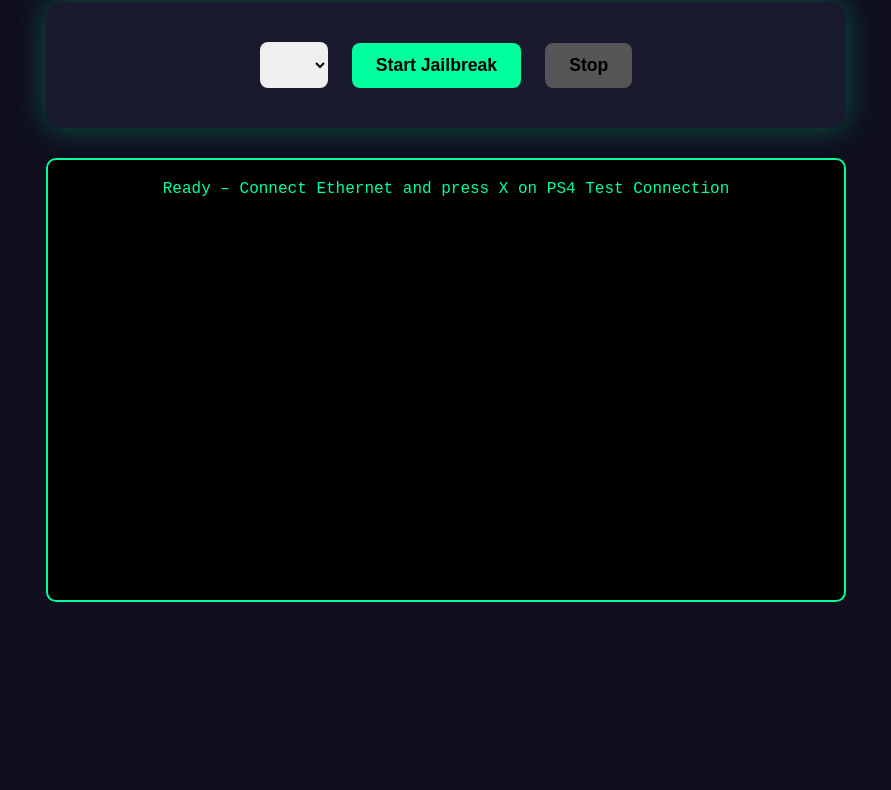
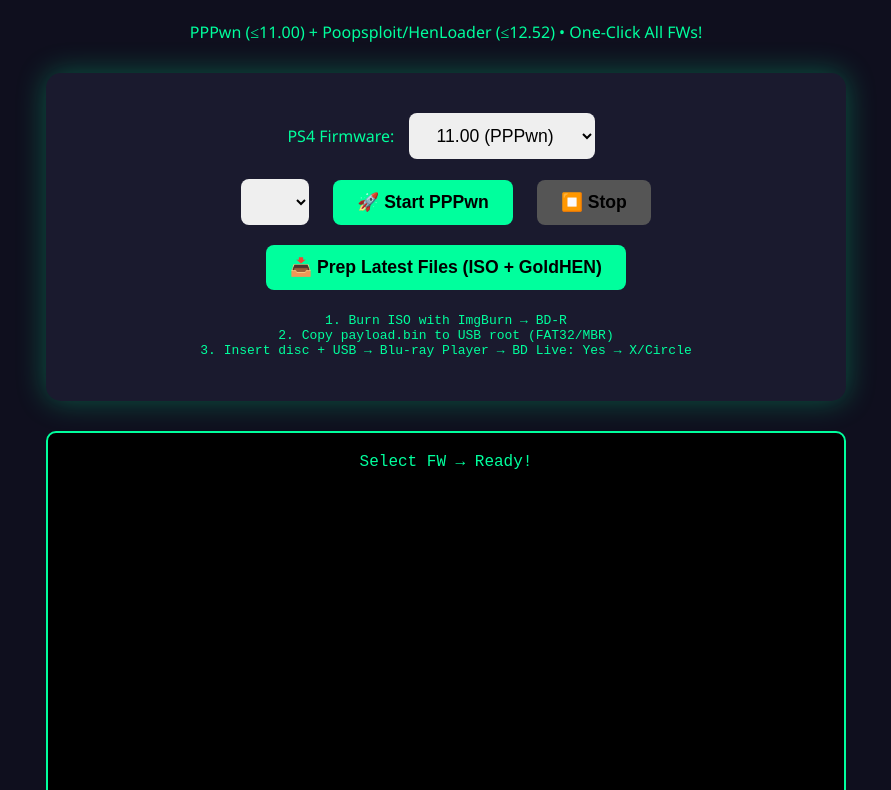
Before and after one commit to willysthecreator/PPPwn-WebUI, a plain HTML site: page index.html in a window 1280 px wide. Shown: the part 216-1006 px from the top of the page, without its empty margins (194-1085 px from the left). Before the commit the page ends 854 px from the top, so only its background shows below. Drawn offline with Linux system fonts and the light colour scheme; no server answers.

Commit message:
v2.0 – Add multi-FW selector + BD-JB panel

```diff
--- a/index.html
+++ b/index.html
@@ -3,19 +3,38 @@
 <head>
   <meta charset="UTF-8">
   <meta name="viewport" content="width=device-width, initial-scale=1.0">
-  <title>PPPwn WebUI – PS4 11.00 Jailbreak</title>
+  <title>PS4 AIO Jailbreak WebUI v2.0 – Up to 12.52</title>
   <link rel="stylesheet" href="style.css">
 </head>
 <body>
   <div class="container">
-    <h1>PPPwn WebUI</h1>
-    <p>One-click PS4 11.00 Jailbreak • by willysthecreator</p>
+    <h1>🛡️ PS4 AIO Jailbreak WebUI v2.0</h1>
+    <p>PPPwn (≤11.00) + Poopsploit/HenLoader (≤12.52) • One-Click All FWs!</p>
+
     <div class="card">
-      <select id="interface"></select>
-      <button id="start">Start Jailbreak</button>
-      <button id="stop" disabled>Stop</button>
+      <label>PS4 Firmware:</label>
+      <select id="fw">
+        <option value="1100">11.00 (PPPwn)</option>
+        <option value="1202">12.02 (Lapse)</option>
+        <option value="1250">12.50 (Poops)</option>
+        <option value="1252">12.52 (Poops)</option>
+        <!-- Add more as needed -->
+      </select>
+
+      <div id="pppwn-panel" class="panel">
+        <select id="interface"></select>
+        <button id="start">🚀 Start PPPwn</button>
+        <button id="stop" disabled>⏹️ Stop</button>
+      </div>
+
+      <div id="bdjb-panel" class="panel hidden">
+        <button id="prep">📥 Prep Latest Files (ISO + GoldHEN)</button>
+        <div id="files"></div>
+        <pre>1. Burn ISO with ImgBurn → BD-R<br>2. Copy payload.bin to USB root (FAT32/MBR)<br>3. Insert disc + USB → Blu-ray Player → BD Live: Yes → X/Circle</pre>
+      </div>
     </div>
-    <pre id="log">Ready – Connect Ethernet and press X on PS4 Test Connection</pre>
+
+    <pre id="log">Select FW → Ready!</pre>
   </div>
   <script src="main.js"></script>
 </body>
```
